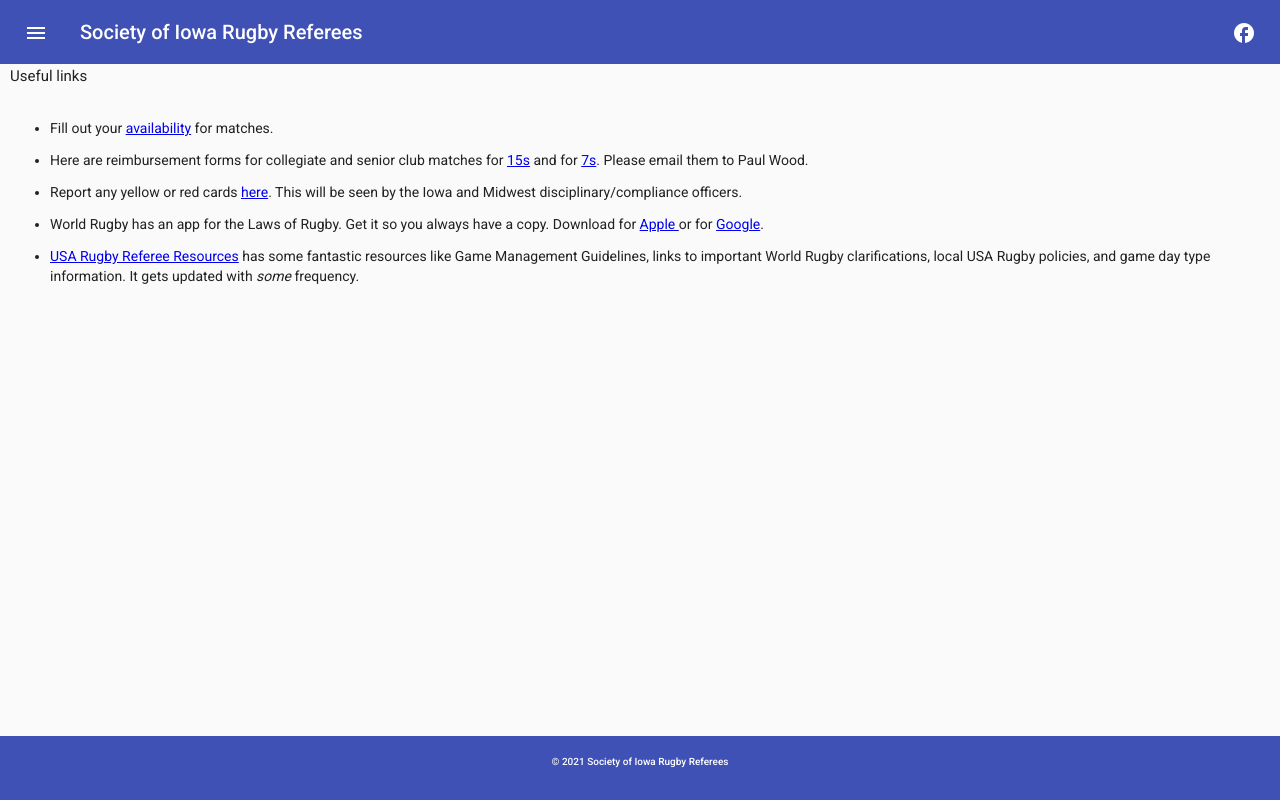
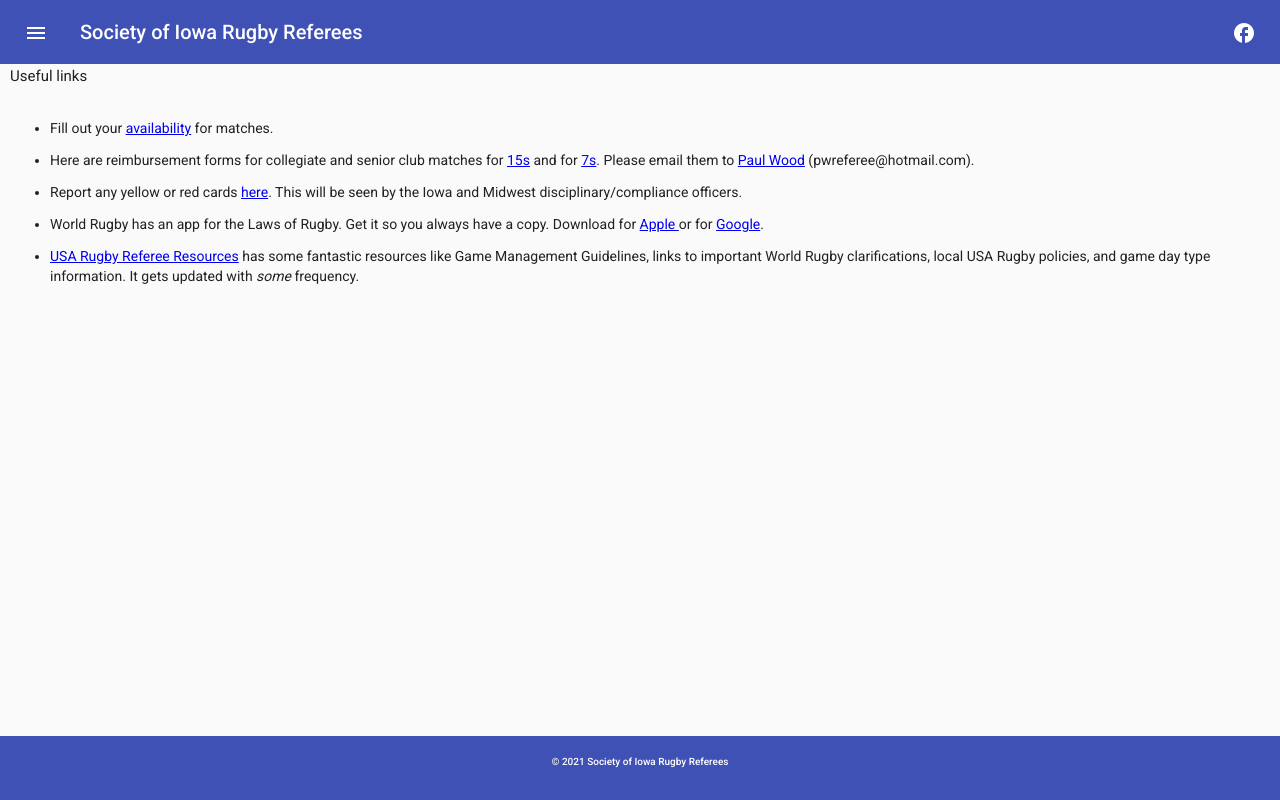
Before and after one commit to adammfalk/sirrs, an Angular app in the folder website/: page /referee-resources in a window 1280 px wide. Built offline with nearby package versions, Linux system fonts and the light colour scheme.

Commit message:
Update referee-resources.component.html

```diff
--- a/website/src/app/referee-resources/referee-resources.component.html
+++ b/website/src/app/referee-resources/referee-resources.component.html
@@ -11,7 +11,7 @@
         <li>
             <p>Here are reimbursement forms for collegiate and senior club matches for <a
                     href="assets/15s-reimbursement.xls">15s</a> and for <a href="assets/7s-reimbursement.xls">7s</a>.
-                Please email them to Paul Wood.</p>
+              Please email them to <a href="mailto:pwreferee@hotmail.com">Paul Wood</a> (pwreferee@hotmail.com).</p>
         </li>
         <li>
             <p>Report any yellow or red cards <a
```
